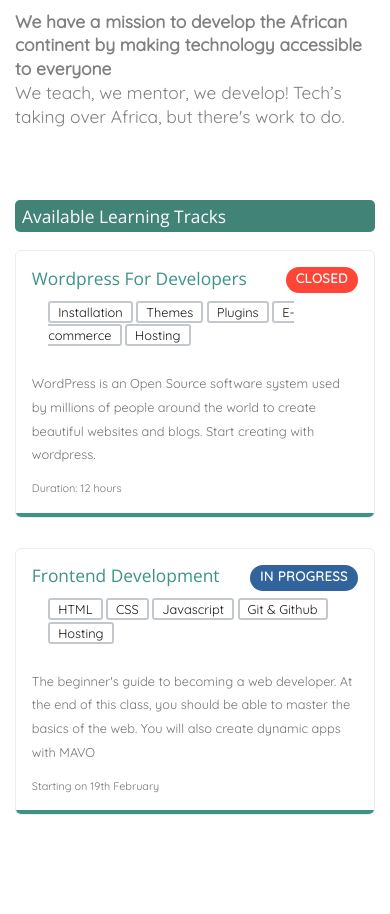
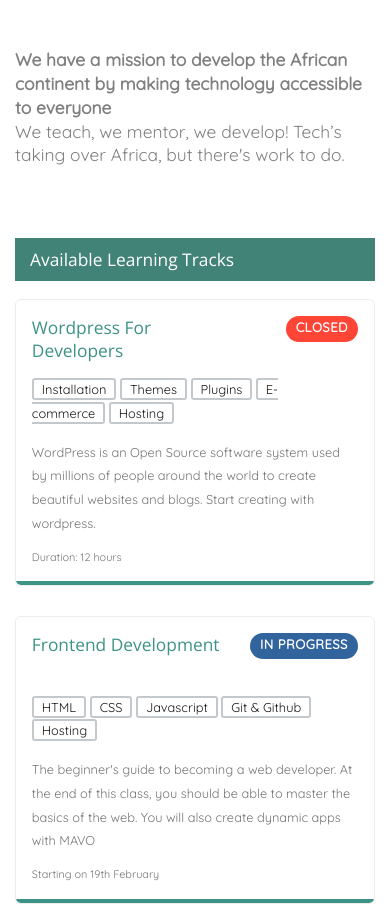
Before and after one commit to favourori/Favcode-official, a PHP site: page / in a window 390 px wide. Shown: the part 638-1552 px from the top of the page. Run offline with PHP 8.4, Linux system fonts and the light colour scheme; some libraries are stand-ins or nearby versions; some web fonts are replaced.

Commit message:
fixed mobile responsiveness

```diff
--- a/index.php
+++ b/index.php
@@ -31,6 +31,16 @@
       padding: 2px 15px;
       border-radius:3px;
       font-size: 15px
+}
+
+.course-title {
+    color:#3d9386;
+    margin-bottom: 10px;
+    max-width: 60%;
+}
+
+@media all and (max-width:480px) {
+   .btn-xs-block { width: 100%; display:block; }
 }
 
 </style>
@@ -67,12 +77,12 @@
 
                             </p>
                             <p "style:font-size:7px"> Be Audacious ● Take the initiative ● Take Giant Strides Only </p>
-                            <a class="btn btn--primary type--uppercase" href=https://apply.favcode54.org/" style="">
+                            <a class="btn btn--primary btn-xs-block type--uppercase" href=https://apply.favcode54.org/" style="">
                                 <span class="btn__text">
                                     Apply Now
                                 </span>
                             </a>
-                            <a class="btn btn--primary type--uppercase" href="https://favcode54.org/about" style="background-color: #e1b12c; border-color:#e1b12c">
+                            <a class="btn btn--primary btn-xs-block type--uppercase" href="https://favcode54.org/about" style="background-color: #e1b12c; border-color:#e1b12c">
                                 <span class="btn__text">
                                     Learn More
                                 </span>
@@ -126,14 +136,14 @@
 
         <section>
             <div class="container">
-                <h3 style="background-color:#428378; padding: 0 7px; border-radius:5px; color:white">Available Learning
+                <h3 style="background-color:#428378; padding: 5px 15px; color:white">Available Learning
                     Tracks</h3>
                 <div class="masonry__container row masonry--active">
                     <div class="col-md-6 masonry__item">
                         <div class="feature feature--featured boxed boxed--border bg--seondary">
                             <span class="label" style="background: #ff4536; font-size: small">Closed</span>
-                            <h4 style="color:#3d9386; margin-bottom: 10px">Wordpress For Developers &nbsp; </h4>
-                            <p style="max-width: 90%">
+                            <h4 class="course-title">Wordpress For Developers &nbsp; </h4>
+                            <p style="max-width: 80%; margin: 15px 0px;">
                                 <span class="content">Installation</span>
                                 <span class="content">Themes</span>
                                 <span class="content">Plugins</span>
@@ -153,8 +163,8 @@
                     <div class="col-md-6 masonry__item">
                         <div class="feature feature--featured boxed boxed--border bg--seondary">
                             <span class="label" style="font-size: small">In Progress</span>
-                            <h4 style="color:#3d9386; margin-bottom: 10px">Frontend Development &nbsp; </h4>
-                            <p style="max-width: 90%">
+                            <h4 class="course-title" style="">Frontend Development &nbsp; </h4>
+                            <p style="max-width: 100%; margin: 15px 0px">
                                 <span class="content">HTML</span>
                                 <span class="content">CSS</span>
                                 <span class="content">Javascript</span>
```
